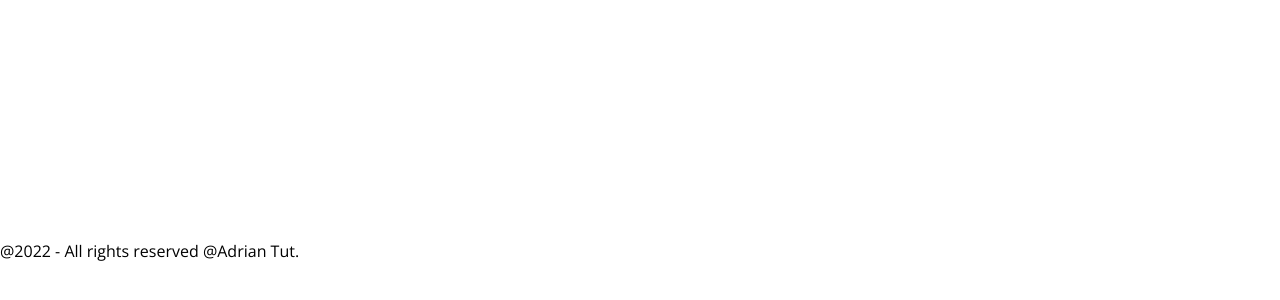
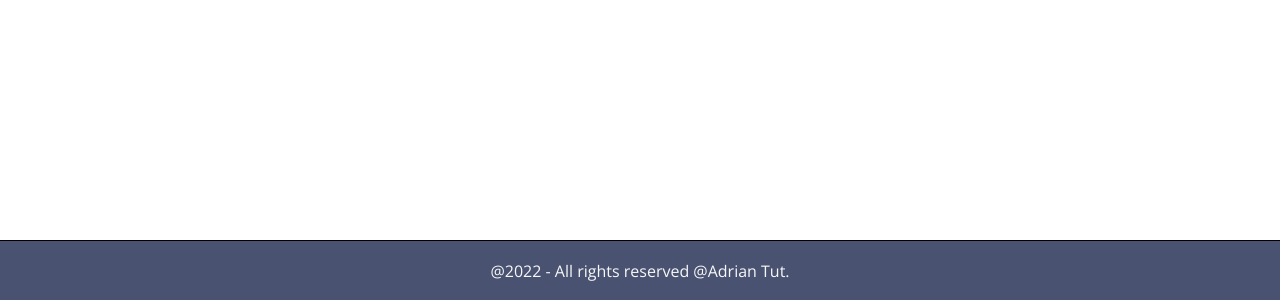
Before and after one commit to Adriantutuianu/personal-website, a React (Create React App) app: page / in a window 1280 px wide. Shown: the part 3030-3330 px from the top of the page. Before the commit the page ends 3292 px from the top, so only its background shows below. Built offline with nearby package versions, Linux system fonts and the light colour scheme.

Commit message:
Styled footer

```diff
--- a/src/App.js
+++ b/src/App.js
@@ -20,7 +20,7 @@ function App() {
       <About />
       <Projects />
       <Contact />
-      <Footer className="footer" />
+      <Footer />
     </div>
   );
 }
--- a/src/Footer.js
+++ b/src/Footer.js
@@ -3,7 +3,10 @@ import "./footer.scss";
 
 const Footer = () => {
   return (
-    <div> @{new Date().getFullYear()} - All rights reserved @Adrian Tut.</div>
+    <footer>
+      {" "}
+      @{new Date().getFullYear()} - All rights reserved @Adrian Tut.
+    </footer>
   );
 };
 
--- a/src/footer.scss
+++ b/src/footer.scss
@@ -0,0 +1,9 @@
+footer {
+  display: flex;
+  justify-content: center;
+  align-items: center;
+  background: var(--primary-color);
+  height: 60px;
+  border-top: 1px solid black;
+  color: var(--fifth-color);
+}
--- a/src/index.scss
+++ b/src/index.scss
@@ -15,4 +15,5 @@
   --secondary-color: #74959a;
   --third-color: #98b4aa;
   --fourth-color: #f1e0ac;
+  --fifth-color: #f7f7f7;
 }
```
